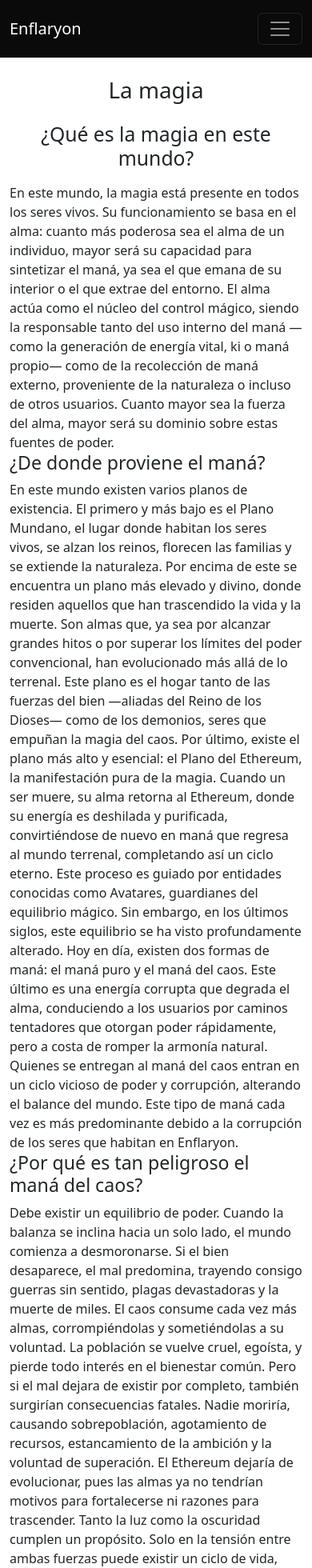
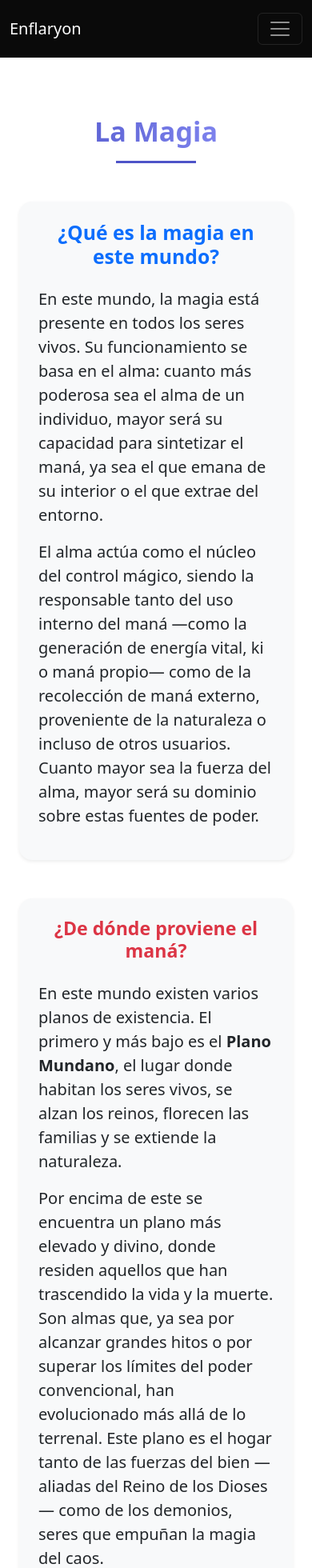
Before and after one commit to Jsr-17/juegoApp, a React (Vite) app: page /ExplicacionSobreMagia in a window 390 px wide. Shown: the top 1960 px of the page at 80% size. Built offline with nearby package versions, Linux system fonts and the light colour scheme.

Commit message:
Explicacion Magia terminada

```diff
--- a/src/views/MagiaPage/MagiaPage.tsx
+++ b/src/views/MagiaPage/MagiaPage.tsx
@@ -1,63 +1,306 @@
 export const MagiaPage = () => {
   return (
-    <section className="flex-column">
-      <h1 className="text-center mb-4">La magia</h1>
+    <section className="container py-5 fs-5">
+      <div className="row justify-content-center">
+        <div className="col-lg-10 col-xl-8">
+          <div className="text-center mb-5">
+            <h1 className="display-4 fw-bold text-gradient mb-3">La Magia</h1>
+            <div
+              className="border-bottom border-3 border-primary mx-auto"
+              style={{ width: "100px" }}
+            ></div>
+          </div>
 
-      <h2 className="text-center mb-3">¿Qué es la magia en este mundo?</h2>
-      <div>
-        En este mundo, la magia está presente en todos los seres vivos. Su
-        funcionamiento se basa en el alma: cuanto más poderosa sea el alma de un
-        individuo, mayor será su capacidad para sintetizar el maná, ya sea el
-        que emana de su interior o el que extrae del entorno. El alma actúa como
-        el núcleo del control mágico, siendo la responsable tanto del uso
-        interno del maná —como la generación de energía vital, ki o maná propio—
-        como de la recolección de maná externo, proveniente de la naturaleza o
-        incluso de otros usuarios. Cuanto mayor sea la fuerza del alma, mayor
-        será su dominio sobre estas fuentes de poder.
-      </div>
-      <h3>¿De donde proviene el maná?</h3>
-      <div>
-        En este mundo existen varios planos de existencia. El primero y más bajo
-        es el Plano Mundano, el lugar donde habitan los seres vivos, se alzan
-        los reinos, florecen las familias y se extiende la naturaleza. Por
-        encima de este se encuentra un plano más elevado y divino, donde residen
-        aquellos que han trascendido la vida y la muerte. Son almas que, ya sea
-        por alcanzar grandes hitos o por superar los límites del poder
-        convencional, han evolucionado más allá de lo terrenal. Este plano es el
-        hogar tanto de las fuerzas del bien —aliadas del Reino de los Dioses—
-        como de los demonios, seres que empuñan la magia del caos. Por último,
-        existe el plano más alto y esencial: el Plano del Ethereum, la
-        manifestación pura de la magia. Cuando un ser muere, su alma retorna al
-        Ethereum, donde su energía es deshilada y purificada, convirtiéndose de
-        nuevo en maná que regresa al mundo terrenal, completando así un ciclo
-        eterno. Este proceso es guiado por entidades conocidas como Avatares,
-        guardianes del equilibrio mágico. Sin embargo, en los últimos siglos,
-        este equilibrio se ha visto profundamente alterado. Hoy en día, existen
-        dos formas de maná: el maná puro y el maná del caos. Este último es una
-        energía corrupta que degrada el alma, conduciendo a los usuarios por
-        caminos tentadores que otorgan poder rápidamente, pero a costa de romper
-        la armonía natural. Quienes se entregan al maná del caos entran en un
-        ciclo vicioso de poder y corrupción, alterando el balance del mundo.
-        Este tipo de maná cada vez es más predominante debido a la corrupción de
-        los seres que habitan en Enflaryon.
-      </div>
-      <h3>¿Por qué es tan peligroso el maná del caos?</h3>
-      <div>
-        Debe existir un equilibrio de poder. Cuando la balanza se inclina hacia
-        un solo lado, el mundo comienza a desmoronarse. Si el bien desaparece,
-        el mal predomina, trayendo consigo guerras sin sentido, plagas
-        devastadoras y la muerte de miles. El caos consume cada vez más almas,
-        corrompiéndolas y sometiéndolas a su voluntad. La población se vuelve
-        cruel, egoísta, y pierde todo interés en el bienestar común. Pero si el
-        mal dejara de existir por completo, también surgirían consecuencias
-        fatales. Nadie moriría, causando sobrepoblación, agotamiento de
-        recursos, estancamiento de la ambición y la voluntad de superación. El
-        Ethereum dejaría de evolucionar, pues las almas ya no tendrían motivos
-        para fortalecerse ni razones para trascender. Tanto la luz como la
-        oscuridad cumplen un propósito. Solo en la tensión entre ambas fuerzas
-        puede existir un ciclo de vida, muerte y renacimiento que permita el
-        crecimiento del mundo y de las almas que lo habitan.
+          <article className="mb-5 p-4 bg-light rounded-4 shadow-sm">
+            <h2 className="text-center mb-4 fw-bold text-primary">
+              ¿Qué es la magia en este mundo?
+            </h2>
+            <div className="px-lg-4">
+              <p className="lead">
+                En este mundo, la magia está presente en todos los seres vivos.
+                Su funcionamiento se basa en el alma: cuanto más poderosa sea el
+                alma de un individuo, mayor será su capacidad para sintetizar el
+                maná, ya sea el que emana de su interior o el que extrae del
+                entorno.
+              </p>
+              <p>
+                El alma actúa como el núcleo del control mágico, siendo la
+                responsable tanto del uso interno del maná —como la generación
+                de energía vital, ki o maná propio— como de la recolección de
+                maná externo, proveniente de la naturaleza o incluso de otros
+                usuarios. Cuanto mayor sea la fuerza del alma, mayor será su
+                dominio sobre estas fuentes de poder.
+              </p>
+            </div>
+          </article>
+
+          <article
+            className="mb-5 p-4 rounded-4 shadow-sm"
+            style={{ backgroundColor: "#f8f9fa" }}
+          >
+            <h3 className="mb-4 text-center fw-bold text-danger">
+              ¿De dónde proviene el maná?
+            </h3>
+            <div className="px-lg-4">
+              <p>
+                En este mundo existen varios planos de existencia. El primero y
+                más bajo es el{" "}
+                <strong className="text-dark">Plano Mundano</strong>, el lugar
+                donde habitan los seres vivos, se alzan los reinos, florecen las
+                familias y se extiende la naturaleza.
+              </p>
+              <p>
+                Por encima de este se encuentra un plano más elevado y divino,
+                donde residen aquellos que han trascendido la vida y la muerte.
+                Son almas que, ya sea por alcanzar grandes hitos o por superar
+                los límites del poder convencional, han evolucionado más allá de
+                lo terrenal. Este plano es el hogar tanto de las fuerzas del
+                bien —aliadas del Reino de los Dioses— como de los demonios,
+                seres que empuñan la magia del caos.
+              </p>
+              <div className="my-4 p-3 bg-dark text-white rounded-3">
+                <p className="mb-0">
+                  Por último, existe el plano más alto y esencial: el{" "}
+                  <strong className="text-info">Plano del Ethereum</strong>, la
+                  manifestación pura de la magia. Cuando un ser muere, su alma
+                  retorna al Ethereum, donde su energía es deshilada y
+                  purificada, convirtiéndose de nuevo en maná que regresa al
+                  mundo terrenal, completando así un ciclo eterno.
+                </p>
+              </div>
+              <p>
+                Este proceso es guiado por entidades conocidas como{" "}
+                <strong className="text-dark">Avatares</strong>, guardianes del
+                equilibrio mágico. Sin embargo, en los últimos siglos, este
+                equilibrio se ha visto profundamente alterado.
+              </p>
+              <div className="alert alert-warning mt-4">
+                <p className="mb-0">
+                  Hoy en día, existen dos formas de maná: el{" "}
+                  <strong>maná puro</strong> y el <strong>maná del caos</strong>
+                  . Este último es una energía corrupta que degrada el alma,
+                  conduciendo a los usuarios por caminos tentadores que otorgan
+                  poder rápidamente, pero a costa de romper la armonía natural.
+                </p>
+              </div>
+            </div>
+          </article>
+
+          <article className="mb-5 p-4 bg-dark text-white rounded-4 shadow">
+            <h3 className="mb-4 text-center fw-bold text-warning">
+              ¿Por qué es tan peligroso el maná del caos?
+            </h3>
+            <div className="px-lg-4">
+              <p>
+                Debe existir un equilibrio de poder. Cuando la balanza se
+                inclina hacia un solo lado, el mundo comienza a desmoronarse.
+              </p>
+
+              <div className="row mt-4">
+                <div className="col-md-6 mb-3">
+                  <div className="p-3 h-100 bg-danger bg-opacity-25 rounded-3">
+                    <h4 className="text-center text-warning">
+                      Si el bien desaparece
+                    </h4>
+                    <p className="mb-0">
+                      El mal predomina, trayendo consigo guerras sin sentido,
+                      plagas devastadoras y la muerte de miles. El caos consume
+                      cada vez más almas, corrompiéndolas y sometiéndolas a su
+                      voluntad.
+                    </p>
+                  </div>
+                </div>
+                <div className="col-md-6 mb-3">
+                  <div className="p-3 h-100 bg-success bg-opacity-25 rounded-3">
+                    <h4 className="text-center text-success">
+                      Si el mal desaparece
+                    </h4>
+                    <p className="mb-0">
+                      Nadie moriría, causando sobrepoblación, agotamiento de
+                      recursos, estancamiento de la ambición. El Ethereum
+                      dejaría de evolucionar, pues las almas ya no tendrían
+                      motivos para fortalecerse.
+                    </p>
+                  </div>
+                </div>
+              </div>
+
+              <div className="mt-4 p-3 bg-secondary bg-opacity-25 rounded-3">
+                <p className="mb-0 lead">
+                  Tanto la luz como la oscuridad cumplen un propósito. Solo en
+                  la tensión entre ambas fuerzas puede existir un ciclo de vida,
+                  muerte y renacimiento que permita el crecimiento del mundo y
+                  de las almas que lo habitan.
+                </p>
+              </div>
+            </div>
+          </article>
+
+          <article className="mb-5 p-4 bg-light rounded-4 shadow-sm">
+            <h3 className="mb-4 text-center fw-bold text-primary">
+              ¿Cómo se originó el maná y el maná del caos?
+            </h3>
+            <div className="px-lg-4">
+              <p>
+                En el principio no existía nada. Solo los{" "}
+                <strong>Avatares</strong>, entidades primordiales creadas por el
+                Ethereum, vagaban a través de su dimensión pura, sin tiempo ni
+                forma.
+              </p>
+
+              <div className="my-4 p-3 bg-primary bg-opacity-10 border-start border-4 border-primary">
+                <p className="mb-0">
+                  Hasta que un día, una chispa inesperada encendió una explosión
+                  dentro del propio Ethereum. De aquel estallido nacieron dos
+                  seres conscientes, y con ellos, una nueva dimensión.
+                </p>
+              </div>
+
+              <p>
+                Estos dos seres pronto se enfrentaron. Mientras uno deseaba
+                comprender y canalizar el poder del Ethereum, el otro se dejó
+                dominar por la envidia y el deseo de poseerlo sin límites. Ambos
+                crearon sus propios dominios para experimentar con este poder.
+              </p>
+
+              <div className="row mt-4">
+                <div className="col-md-6 mb-3">
+                  <div className="p-3 h-100 bg-white rounded-3 shadow-sm">
+                    <h5 className="text-center text-success">El Primer Ser</h5>
+                    <p className="mb-0">
+                      Compartió su saber, generando seres a partir de su
+                      esencia, infundiéndoles armonía con el maná que fluía del
+                      entorno. Estos seres florecieron, sabios y sensibles al
+                      equilibrio.
+                    </p>
+                  </div>
+                </div>
+                <div className="col-md-6 mb-3">
+                  <div className="p-3 h-100 bg-white rounded-3 shadow-sm">
+                    <h5 className="text-center text-danger">El Segundo Ser</h5>
+                    <p className="mb-0">
+                      Consumido por la amargura, comenzó a corromper a las
+                      nuevas formas de vida. No creaba para enseñar, sino para
+                      someter. Su rabia y envidia se condensaron en un maná
+                      oscuro, impuro.
+                    </p>
+                  </div>
+                </div>
+              </div>
+
+              <div className="alert alert-danger mt-4">
+                <p className="mb-0">
+                  Y entonces ocurrió lo impensable:{" "}
+                  <strong>algunos Avatares comenzaron a corromperse</strong>. El
+                  contacto constante con el maná oscuro debilitó su esencia, y
+                  aquellos que alguna vez fueron guías del equilibrio, se
+                  convirtieron en siervos del caos.
+                </p>
+              </div>
+            </div>
+          </article>
+
+          <article
+            className="mb-5 p-4 rounded-4 shadow"
+            style={{ backgroundColor: "#e9ecef" }}
+          >
+            <h3 className="mb-4 text-center fw-bold">
+              ¿Cómo se usa el maná en el uso de las habilidades o hechizos?
+            </h3>
+            <div className="px-lg-4">
+              <p>
+                Ya hemos hablado del origen del maná y del alma como su
+                contenedor esencial. Sin embargo, para transformar esa energía
+                en un hechizo o habilidad concreta, es necesario un tercer
+                elemento: el <strong>catalizador</strong>.
+              </p>
+
+              <div className="my-4">
+                <div className="card border-0 shadow-sm mb-3">
+                  <div className="card-header bg-primary text-white fw-bold">
+                    La Mente como Catalizador
+                  </div>
+                  <div className="card-body">
+                    <p className="mb-0">
+                      Este catalizador no es un objeto externo, sino una
+                      facultad interna: la <strong>mente</strong>. La voluntad,
+                      la concentración y, sobre todo, el conocimiento, permiten
+                      moldear el maná en formas útiles.
+                    </p>
+                  </div>
+                </div>
+
+                <div className="card border-0 shadow-sm mb-3">
+                  <div className="card-header bg-info text-white fw-bold">
+                    Artefactos Arcanotécnicos
+                  </div>
+                  <div className="card-body">
+                    <p className="mb-0">
+                      Existen sabios que diseñan{" "}
+                      <strong>artefactos arcanotécnicos</strong>: armas,
+                      máquinas e instrumentos que convierten el maná en fuerza
+                      bruta, tecnología avanzada o herramientas de guerra.
+                    </p>
+                  </div>
+                </div>
+
+                <div className="card border-0 shadow-sm mb-3">
+                  <div className="card-header bg-success text-white fw-bold">
+                    Uso Corporal del Maná
+                  </div>
+                  <div className="card-body">
+                    <p className="mb-0">
+                      También están aquellos que usan el maná de forma
+                      instintiva, canalizándolo directamente a través de su
+                      cuerpo para reforzar sus músculos, aumentar su velocidad o
+                      sanar sus heridas.
+                    </p>
+                  </div>
+                </div>
+
+                <div className="card border-0 shadow-sm">
+                  <div className="card-header bg-purple text-white fw-bold">
+                    El Poder de la Fe
+                  </div>
+                  <div className="card-body">
+                    <p className="mb-0">
+                      Hay quienes obtienen su poder a través de la{" "}
+                      <strong>fe</strong>. Al encomendar su alma a un dios o
+                      entidad superior, reciben fragmentos de conocimiento y
+                      acceso a formas únicas de maná.
+                    </p>
+                  </div>
+                </div>
+              </div>
+
+              <div className="mt-4 p-3 bg-white rounded-3 shadow-sm">
+                <p className="mb-0 lead text-center">
+                  Existen muchos caminos para alcanzar el poder mágico. ¿Cuál
+                  camino seguirás tú?
+                </p>
+              </div>
+            </div>
+          </article>
+        </div>
       </div>
     </section>
   );
 };
+
+const styles = `
+  .text-gradient {
+    background: linear-gradient(to right, #4e54c8, #8f94fb);
+    -webkit-background-clip: text;
+    -webkit-text-fill-color: transparent;
+  }
+  .bg-purple {
+    background-color: #6f42c1;
+  }
+  .border-primary {
+    border-color: #4e54c8 !important;
+  }
+`;
+
+const styleElement = document.createElement("style");
+styleElement.innerHTML = styles;
+document.head.appendChild(styleElement);
```
